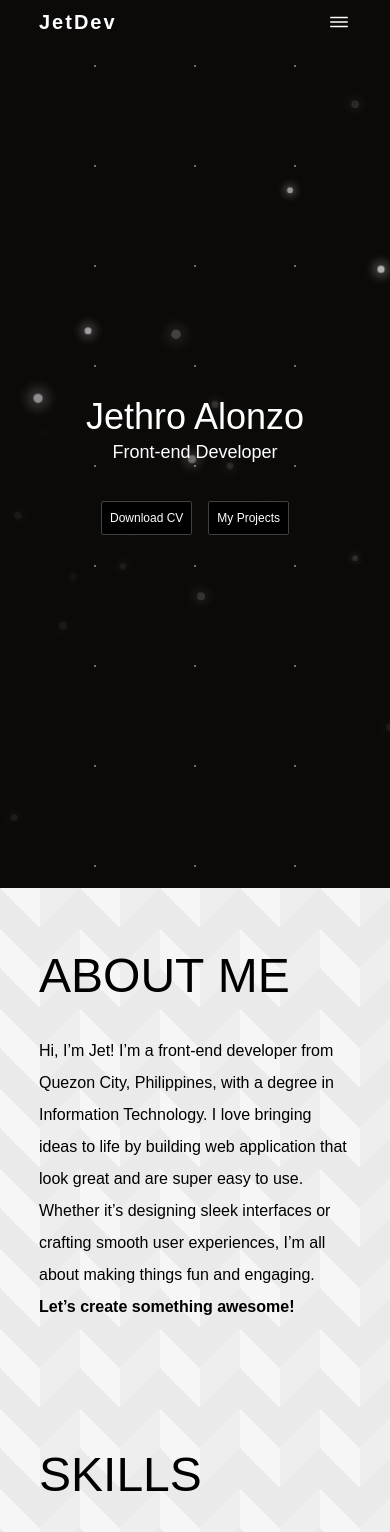
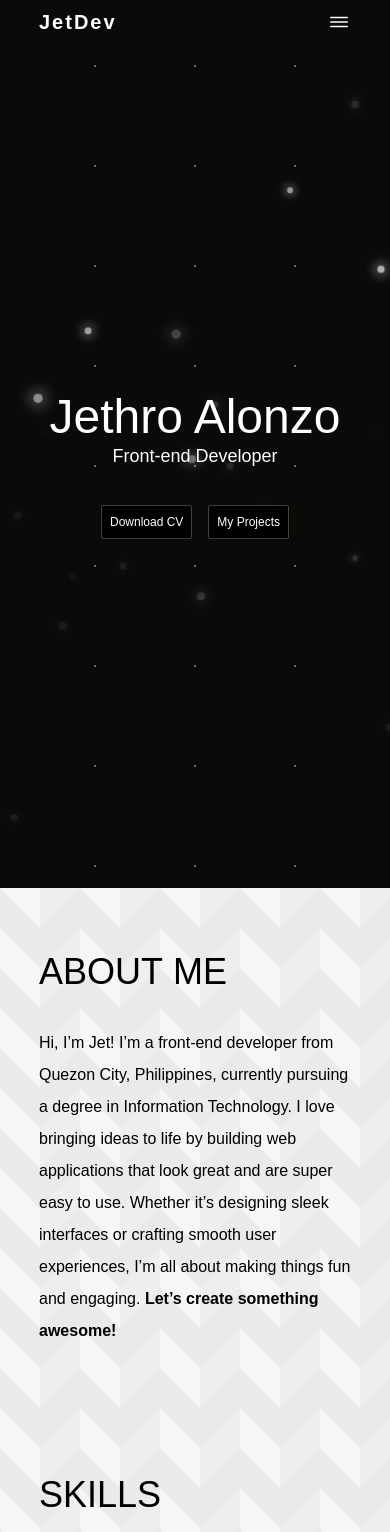
Before and after one commit to jetdev34/portfolio-v2-next, a Next.js app: page / in a window 390 px wide. Shown: the top 1532 px of the page. Built offline with nearby package versions, Linux system fonts and the light colour scheme.

Commit message:
small update

```diff
--- a/app/(main)/About.tsx
+++ b/app/(main)/About.tsx
@@ -16,11 +16,11 @@ function About() {
           <FadeUpAnimation duration={0.8}>
             <p>
               Hi, I’m Jet! I’m a front-end developer from Quezon City,
-              Philippines, with a degree in Information Technology. I love
-              bringing ideas to life by building web application that look great
-              and are super easy to use. Whether it’s designing sleek interfaces
-              or crafting smooth user experiences, I’m all about making things
-              fun and engaging.{" "}
+              Philippines, currently pursuing a degree in Information
+              Technology. I love bringing ideas to life by building web
+              applications that look great and are super easy to use. Whether
+              it’s designing sleek interfaces or crafting smooth user
+              experiences, I’m all about making things fun and engaging.{" "}
               <span className="font-bold">Let’s create something awesome!</span>
             </p>
           </FadeUpAnimation>
--- a/app/(main)/Footer.tsx
+++ b/app/(main)/Footer.tsx
@@ -8,7 +8,7 @@ function Footer() {
     <footer className="py-6 border-t" id="contact">
       <div className="container flex flex-col md:flex-row md:justify-between md:items-center">
         <div>
-          <span className="uppercase">Last updated 2025-01-09</span>
+          <span className="uppercase">Last updated 2025-01-10</span>
 
           <ul className="my-4 p-0 flex gap-4">
             <li className="link ">
--- a/app/(main)/Hero.tsx
+++ b/app/(main)/Hero.tsx
@@ -13,7 +13,7 @@ function Hero() {
       <div className="absolute inset-0 container">
         <div className="absolute inset-0 flex flex-col py-12 justify-center items-center z-10">
           <FadeUpAnimation delay={0}>
-            <h1 className="text-white  text-4xl md:text-6xl lg:text-8xl text-center">
+            <h1 className="text-white text-5xl md:text-6xl lg:text-8xl text-center">
               Jethro Alonzo
             </h1>
           </FadeUpAnimation>
--- a/app/(main)/Projects.tsx
+++ b/app/(main)/Projects.tsx
@@ -23,8 +23,8 @@ function Projects() {
                 description={project.description}
                 flip={i % 2 === 0 ? "flex-row" : "flex-row-reverse"}
                 stacks={project.stack}
-                demo_link={project.demo_link}
-                code_link={project.code_link}
+                demo_link={project.demo_link} // Default to null if undefined
+                code_link={project.code_link} // Default to null if undefined
               />
             </FadeUpAnimation>
           ))}
--- a/app/layout.tsx
+++ b/app/layout.tsx
@@ -6,6 +6,7 @@ export const metadata: Metadata = {
   title: "JetDev | Personal Portfolio",
   description: "Jethro is a front-end developer based in the Philippines.",
 };
+
 // !Set one
 // const headerFont = localFont({
 //   src: "../fonts/PilcrowRounded-Semibold.otf",
--- a/components/Button.tsx
+++ b/components/Button.tsx
@@ -5,13 +5,14 @@ import { FaExternalLinkAlt } from "react-icons/fa";
 
 interface Props {
   text: string;
-  href: string;
+  href?: string;
   icon?: "link" | "github" | "default";
   target?: string;
   rel?: string;
 }
 
 function Button({ text, icon = "default", href, target, rel }: Props) {
+  if (!href) return null; // Skip rendering if href is missing
   return (
     <Link
       href={href}
--- a/components/ProjectCard.tsx
+++ b/components/ProjectCard.tsx
@@ -55,6 +55,7 @@ function ProjectCard({
         </p>
 
         <div className="flex gap-4">
+          {demo_link && (
             <Button
               rel="noopener noreferrer"
               target="_blank"
@@ -62,6 +63,8 @@ function ProjectCard({
               icon="link"
               href={demo_link}
             />
+          )}
+          {code_link && (
             <Button
               rel="noopener noreferrer"
               target="_blank"
@@ -69,6 +72,7 @@ function ProjectCard({
               icon="github"
               href={code_link}
             />
+          )}
         </div>
       </div>
     </div>
--- a/components/SubHeader.tsx
+++ b/components/SubHeader.tsx
@@ -35,7 +35,7 @@ function SubHeader({ text }: HighlightProps) {
         <motion.span
           key={index}
           variants={child}
-          className="text-5xl uppercase relative md:text-6xl"
+          className="text-4xl uppercase relative md:text-6xl"
         >
           {letter === " " ? "\u00A0" : letter}
         </motion.span>
```
Also changed, not shown: lib/data.ts (+4 -4 lines). Lines whose indentation alone changed are shown as unchanged.
